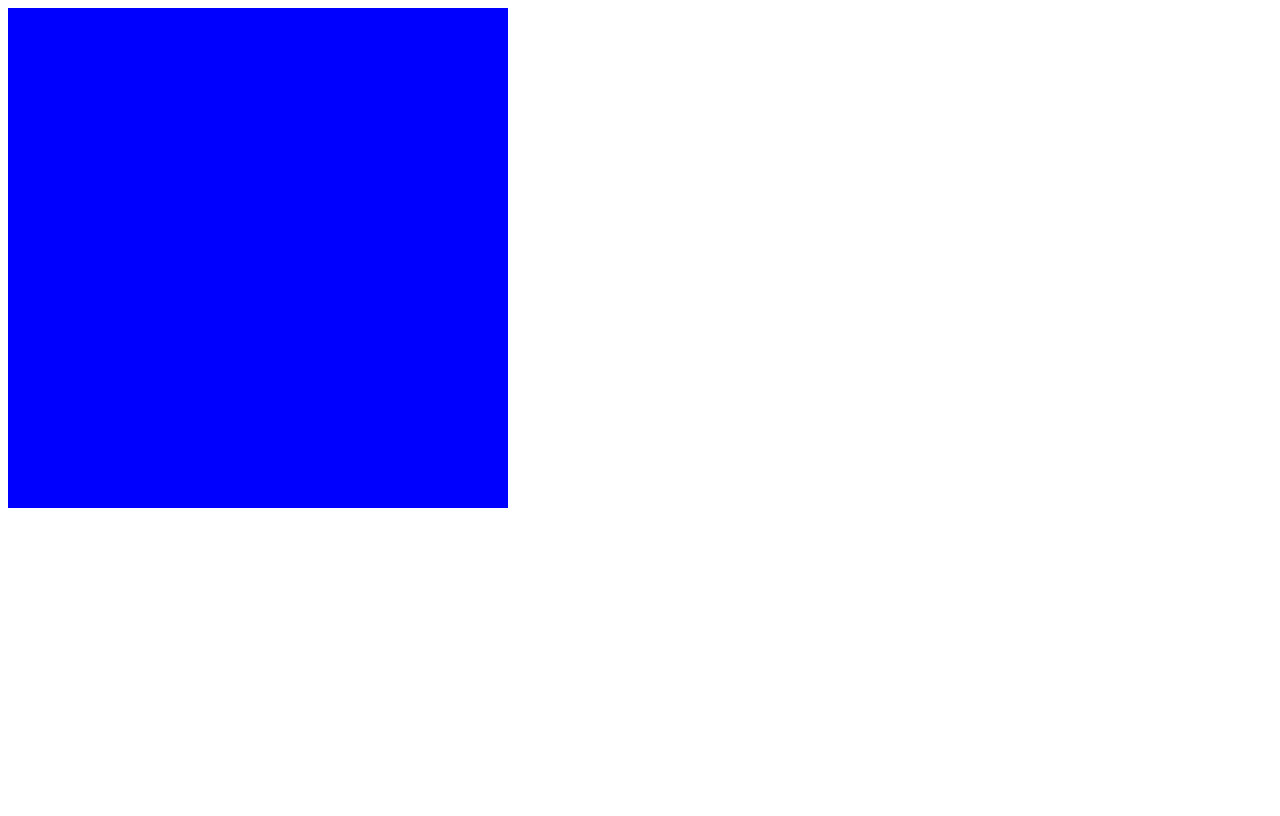
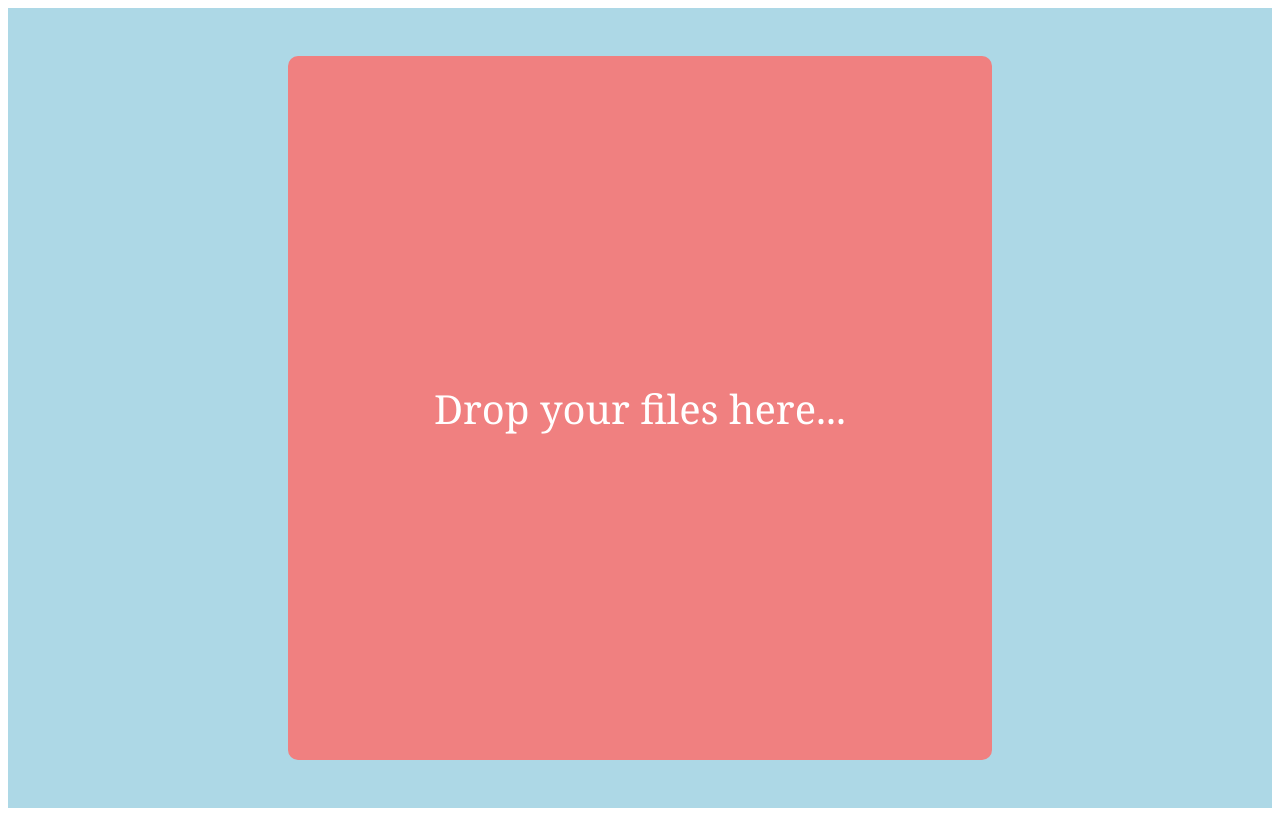
Before and after one commit to Suv4o/v-file-drop, a Vue app: page / in a window 1280 px wide. Built offline with nearby package versions, Linux system fonts and the light colour scheme.

Commit message:
added text to the component

```diff
--- a/src/App.vue
+++ b/src/App.vue
@@ -1,23 +1,64 @@
 <script setup lang="ts">
 import vFileDrop from "./components/v-file-drop.vue";
+import { ref } from "vue";
+
+const imageUrl = ref("");
+const reader = new FileReader();
+reader.onload = (event) => {
+    if (event.target) {
+        imageUrl.value = event.target.result as string;
+    }
+};
+
+function setUrlFromFiles(files: FileList | File) {
+    // If is a single file, create a url from it
+    if (files instanceof File) {
+        reader.readAsDataURL(files);
+    }
+    // If is a FileList, create a url from the first file
+    else {
+        reader.readAsDataURL(files[0]);
+    }
+}
 
 function onFileChange(files: FileList | File) {
-    console.log(files);
+    setUrlFromFiles(files);
 }
 </script>
 
 <template>
-    <div>
+    <div class="container">
         <v-file-drop @change="onFileChange" multiple :accept="['image/png', 'image/jpeg']">
-            <div class="file-upload"></div>
+            <div class="file-upload" :style="{ backgroundImage: `url('${imageUrl}')` }">
+                <template v-if="!imageUrl"> Drop your files here... </template>
+            </div>
         </v-file-drop>
     </div>
 </template>
 
 <style scoped>
+.container {
+    display: flex;
+    justify-content: center;
+    align-items: center;
+    height: 100vh;
+    background-color: lightblue;
+}
 .file-upload {
-    width: 500px;
-    height: 500px;
-    background-color: blue;
+    width: 50vw;
+    height: 50vw;
+    background-size: cover;
+    background-position: center;
+    background-repeat: no-repeat;
+    background-color: lightcoral;
+    border-radius: 10px;
+    display: flex;
+    justify-content: center;
+    align-items: center;
+    font-size: 2.5rem;
+    padding: 2rem;
+    text-align: center;
+    font-family: Georgia, "Times New Roman", Times, serif;
+    color: white;
 }
 </style>
```
